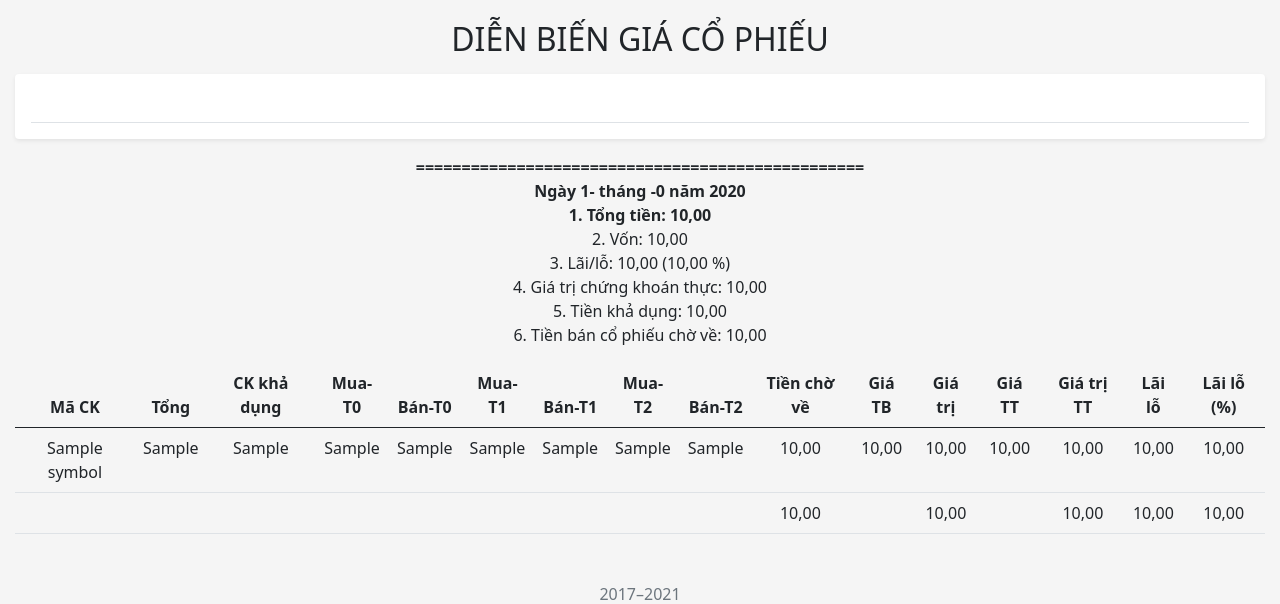
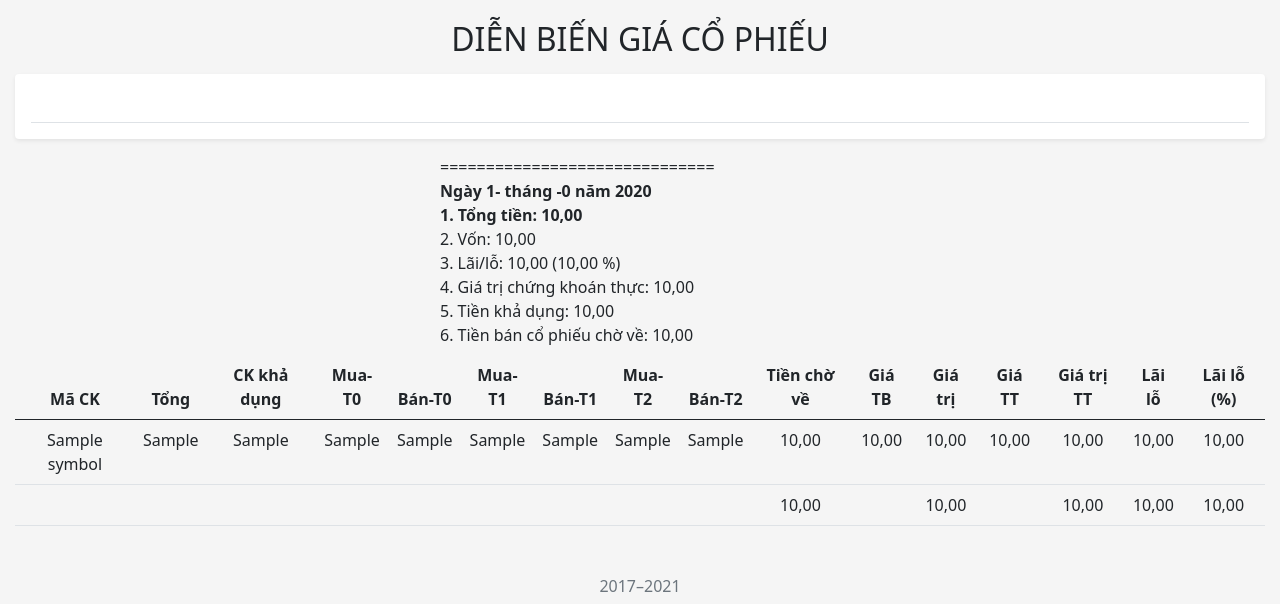
Before and after one commit to thang42c3/autotrade_info, a Flask app: page / in a window 1280 px wide. Shown: the part 409-1013 px from the top of the page. Run offline with Flask 2, Linux system fonts and the light colour scheme; a database or web service that is not in the repository returns one stand-in record (values such as "Sample title").

Commit message:
Update index.html

```diff
--- a/app/templates/index.html
+++ b/app/templates/index.html
@@ -40,7 +40,9 @@ body {
 }
 
 .title_body{
-margin-left: 633px
+margin: auto;
+    width: 400px;
+    height: 200px;
 }
 .form-signin .checkbox {
   font-weight: 400;
@@ -99,19 +101,21 @@ margin-left: 633px
 
 <div class="table-responsive-md"  >
 
+
      {% for stocks_infor in stocks_infors %}
-                  <strong class="text-gray-dark" >  =================================================
-        <br>
-     Ngày {{stocks_infor['date'][6:8]}} tháng {{stocks_infor['date'][4:6]}} năm {{stocks_infor['date'][0:4]}}
-    <br>  1. Tổng tiền: {{'{:,.2f}'.format(stocks_infor['gia_tri_tai_san_thuc']) | replace(',','*') | replace('.',',') | replace('*','.')}} </strong>
+<div class = "title_body" style="text-align:left;>
+                  <p class="text-gray-dark" >  ==============================        <br>
+    <b>Ngày {{stocks_infor['date'][6:8]}} tháng {{stocks_infor['date'][4:6]}} năm {{stocks_infor['date'][0:4]}}</b>
+    <br> <b>1. Tổng tiền: {{'{:,.2f}'.format(stocks_infor['gia_tri_tai_san_thuc']) | replace(',','*') | replace('.',',') | replace('*','.')}} </b>
 
 
-    <p class="text-gray-dark" >  2. Vốn: {{'{:,.2f}'.format(stocks_infor['tien_ban_dau']) | replace(',','*') | replace('.',',') | replace('*','.')}}
+    <br >  2. Vốn: {{'{:,.2f}'.format(stocks_infor['tien_ban_dau']) | replace(',','*') | replace('.',',') | replace('*','.')}}
       <br>  3. Lãi/lỗ: {{'{:,.2f}'.format(stocks_infor['lai_lo_tien_ban_dau']) | replace(',','*') | replace('.',',') | replace('*','.')}} ({{'{:,.2f}'.format(stocks_infor['lai_lo_tien_ban_dau_phan_tram'])| replace(',','*') | replace('.',',') | replace('*','.')}} %)
         <br> 4. Giá trị chứng khoán thực: {{'{:,.2f}'.format(stocks_infor['gia_tri_tt_tong']) | replace(',','*') | replace('.',',') | replace('*','.')}} <br>
         5. Tiền khả dụng: {{'{:,.2f}'.format(stocks_infor['tien_co_the_mua']) | replace(',','*') | replace('.',',') | replace('*','.')}}
                 <br>  6. Tiền bán cổ phiếu chờ về: {{'{:,.2f}'.format(stocks_infor['tien_khong_the_mua_tong']) | replace(',','*') | replace('.',',') | replace('*','.')}} </br>
 
+</div>
 <table class="table" align="centre">
   <thead>
     <tr>
```
